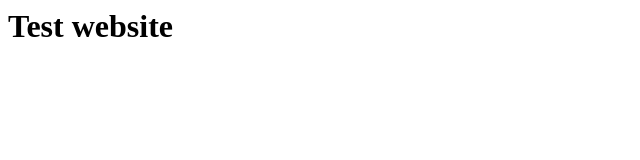
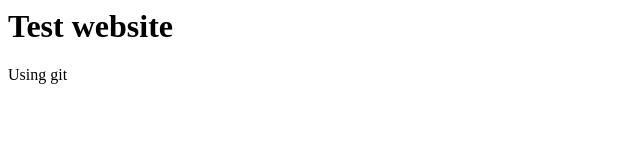
Before and after one commit to JuliaFSM/git-workshop-1, a plain HTML site: page index.html in a window 1280 px wide. Shown: the full height of the page, 0-640 px from the left. Drawn offline with Linux system fonts and the light colour scheme.

Commit message:
added a paragraphe

```diff
--- a/index.html
+++ b/index.html
@@ -4,5 +4,6 @@
 </head>
 <body>
 	<h1>Test website</h1>
+	<p>Using git</p>
 </body>
 </html>
```
